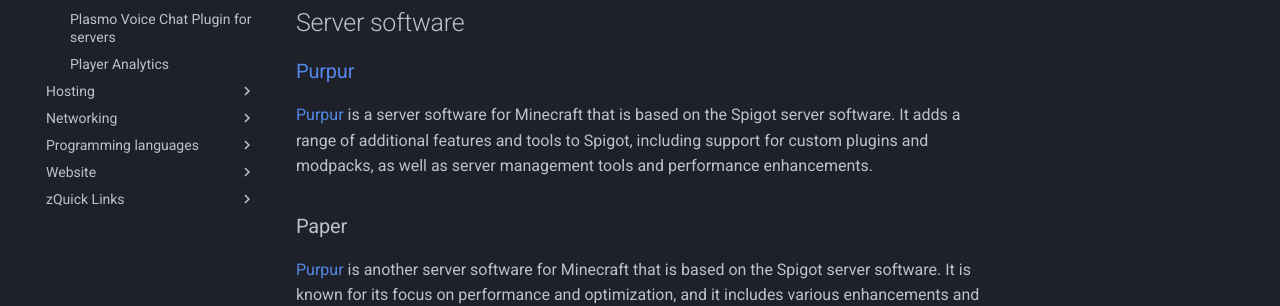
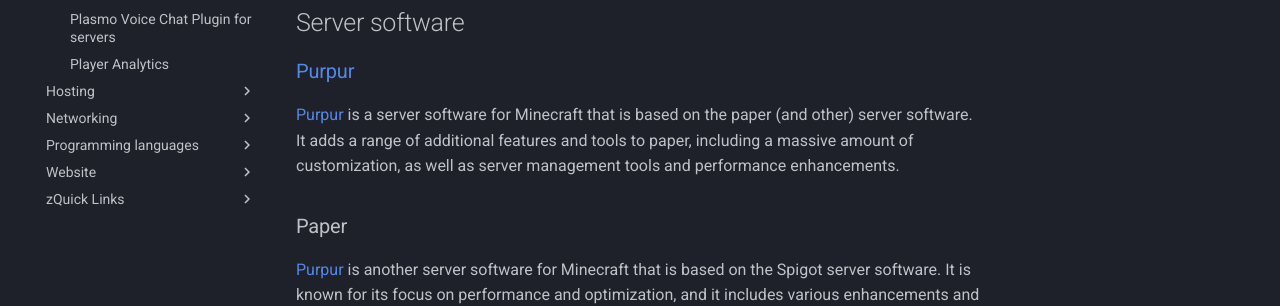
Before and after one commit to DeeKahy/OtterDocs, an MkDocs documentation site: the page built from docs/Games/Minecraft/Hosting-minecraft-a-server.md, in a window 1280 px wide and 1241 px high. Shown: the part 317-623 px from the top of the window. Built offline with MkDocs 1.6.1 and Material for MkDocs 9.7.7, drawn with Linux system fonts in a browser that asks for light colours; comment, search, counter and statistics services are not loaded.

Commit message:
Update Hosting-minecraft-a-server.md

```diff
--- a/docs/Games/Minecraft/Hosting-minecraft-a-server.md
+++ b/docs/Games/Minecraft/Hosting-minecraft-a-server.md
@@ -6,8 +6,8 @@
 
 ### [Purpur](https://purpurmc.org/)
 
-[Purpur](https://purpurmc.org/) is a server software for Minecraft that is based on the Spigot server software. It adds a range of additional
-features and tools to Spigot, including support for custom plugins and modpacks, as well as server management tools and
+[Purpur](https://purpurmc.org/) is a server software for Minecraft that is based on the paper (and other) server software. It adds a range of additional
+features and tools to paper, including a massive amount of customization, as well as server management tools and
 performance enhancements.
 
 ### Paper
```
